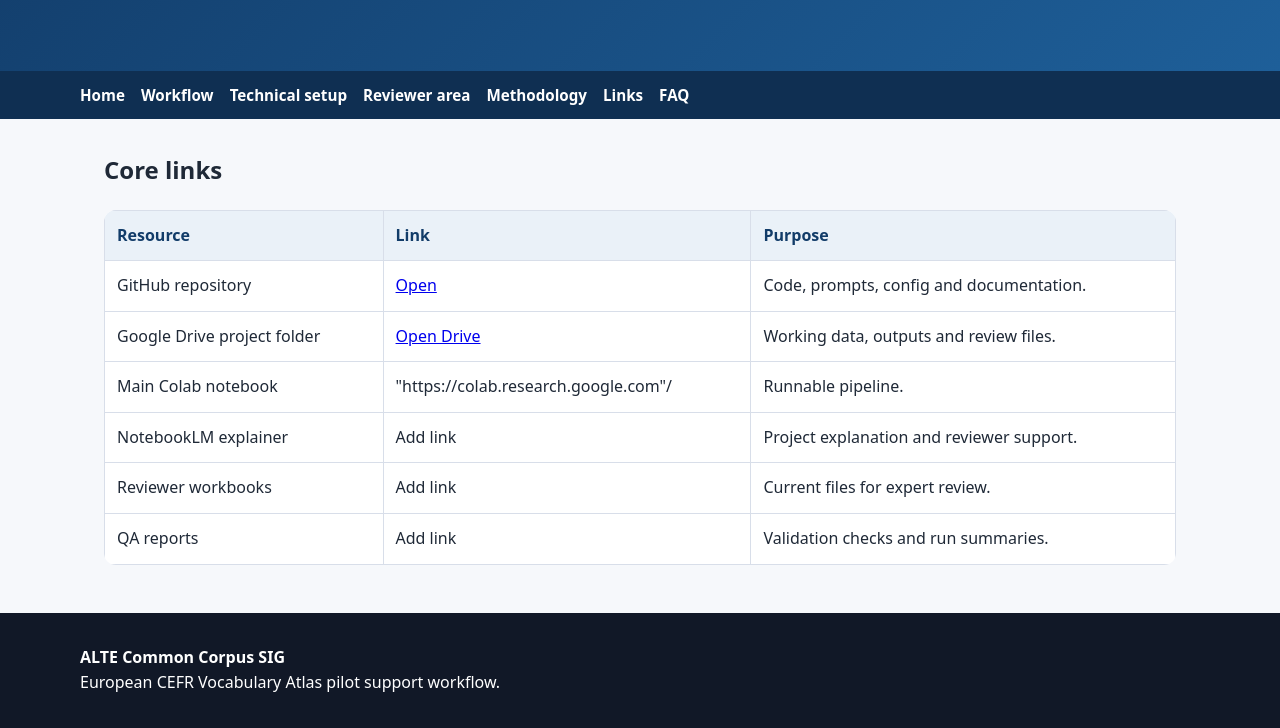
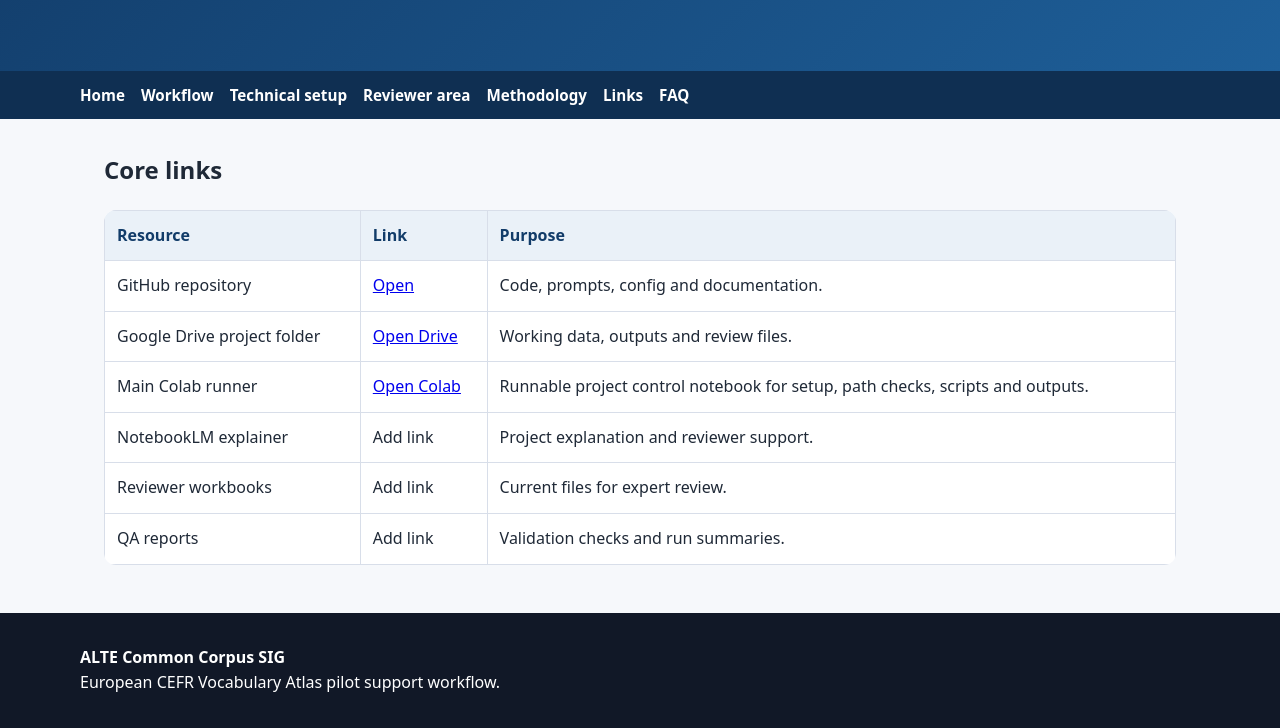
Before and after one commit to Pertam/ALTE-Common-Corpus-SIG, a plain HTML site: page docs/links.html in a window 1280 px wide. Shown: the part 179-907 px from the top of the page. Drawn offline with Linux system fonts and the light colour scheme.

Commit message:
Update links.html

```diff
--- a/docs/links.html
+++ b/docs/links.html
@@ -37,7 +37,11 @@
     <tr><th>Resource</th><th>Link</th><th>Purpose</th></tr>
     <tr><td>GitHub repository</td><td><a href="https://github.com/Pertam/ALTE-Common-Corpus-SIG">Open</a></td><td>Code, prompts, config and documentation.</td></tr>
     <tr><td>Google Drive project folder</td><td><a href="https://drive.google.com/drive/folders/1w1kzdFLY1yn5vJ2xIOYJjVqYCf1JFv8t">Open Drive</a></td><td>Working data, outputs and review files.</td></tr>
-    <tr><td>Main Colab notebook</td><td>"https://colab.research.google.com"/</td><td>Runnable pipeline.</td></tr>
+    <tr>
+  <td>Main Colab runner</td>
+  <td><a href="https://colab.research.google.com/github/Pertam/ALTE-Common-Corpus-SIG/blob/main/notebooks/00_main_project_runner_colab.ipynb">Open Colab</a></td>
+  <td>Runnable project control notebook for setup, path checks, scripts and outputs.</td>
+</tr>
     <tr><td>NotebookLM explainer</td><td>Add link</td><td>Project explanation and reviewer support.</td></tr>
     <tr><td>Reviewer workbooks</td><td>Add link</td><td>Current files for expert review.</td></tr>
     <tr><td>QA reports</td><td>Add link</td><td>Validation checks and run summaries.</td></tr>
```
